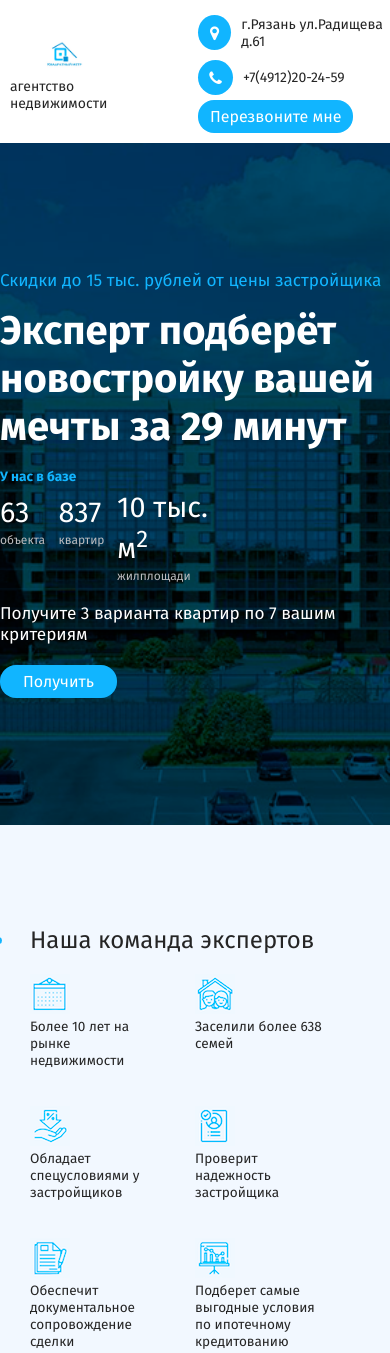
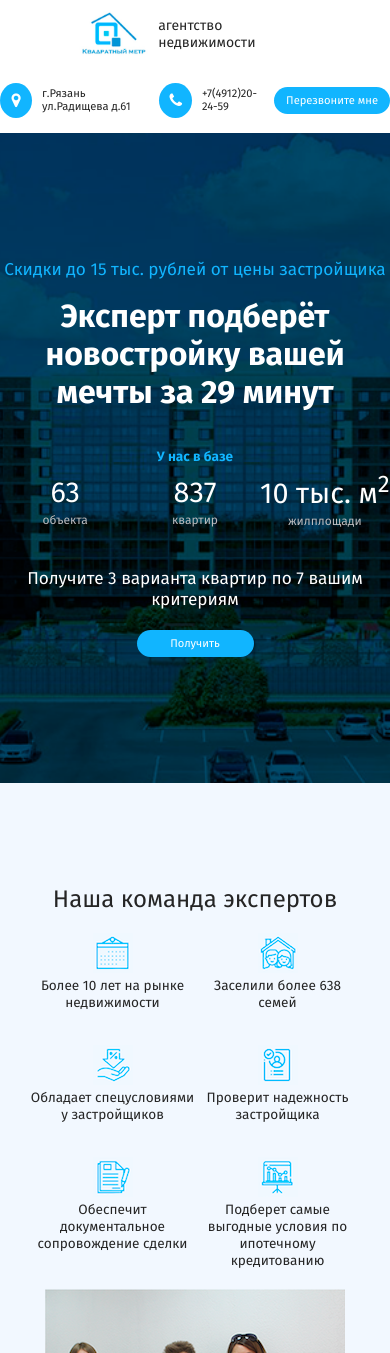
Before and after one commit to Eremor/My-2st-site, a plain HTML site: page index.html in a window 390 px wide. Shown: the top 1353 px of the page. Drawn offline with Linux system fonts and the light colour scheme.

Commit message:
work with @media 600px

```diff
--- a/index.html
+++ b/index.html
@@ -37,7 +37,7 @@
       </div>
     </div>
     <div class="header-main">
-      <div class="container">
+      <div class="container container_header">
         <p class="header-text header-text_blue">Скидки до 15 тыс. рублей от цены застройщика</p>
         <h1 class="header-title">Эксперт подберёт новостройку вашей мечты за 29 минут</h1>
         <div class="header-our-base">
--- a/main.css
+++ b/main.css
@@ -658,3 +658,93 @@ body{
     width: 80%;
   }
 }
+
+@media only screen and (max-width: 600px) {
+  .container{
+    max-width: 500px;
+  }
+
+  .btn{
+    font-size: 0.7rem;
+    border-radius: 1.5em;
+  }
+
+  .navbar{
+    display: flex;
+    flex-direction: column;
+  }
+
+  .logo{
+    flex-direction: row;
+    width: 60%;
+  }
+
+  .nav-info{
+    margin-left: 0;
+    flex-direction: row;
+    width: 100%;
+    align-items: center;
+    justify-content: center;
+  }
+
+  .company-contact{
+    padding-right: 10px;
+  }
+
+  .contact-description{
+    font-size: 0.7rem;
+  }
+
+  .container_header{
+    display: flex;
+    flex-direction: column;
+    align-items: center;
+    justify-content: center;
+    text-align: center;
+  }
+
+  .header-title{
+    text-align: center;
+    font-size: 2rem;
+  }
+
+  .header-our-base{
+    margin: 20px 0;
+  }
+
+  .our-base-info{
+    grid-template-columns: repeat(3, 1fr);
+  }
+
+  .section-title::before{
+    display: none;
+  }
+
+  .section-title{
+    text-align: center;
+    width: 100%;
+  }
+
+  .vl{
+    display: none;
+  }
+
+  .description-positions{
+    justify-content: center;
+  }
+
+  .team-desc{
+    margin: 0;
+    text-align: center;
+  }
+
+  .team-desc__text{
+    width: 100%;
+  }
+
+  .team-image{
+    align-items: center;
+    justify-content: center;
+    margin-bottom: 30px;
+  }
+}
```
